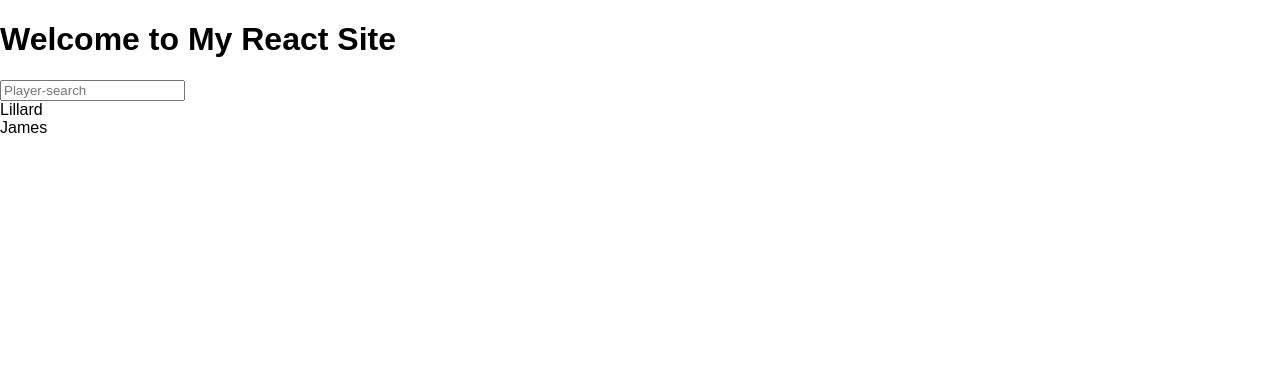
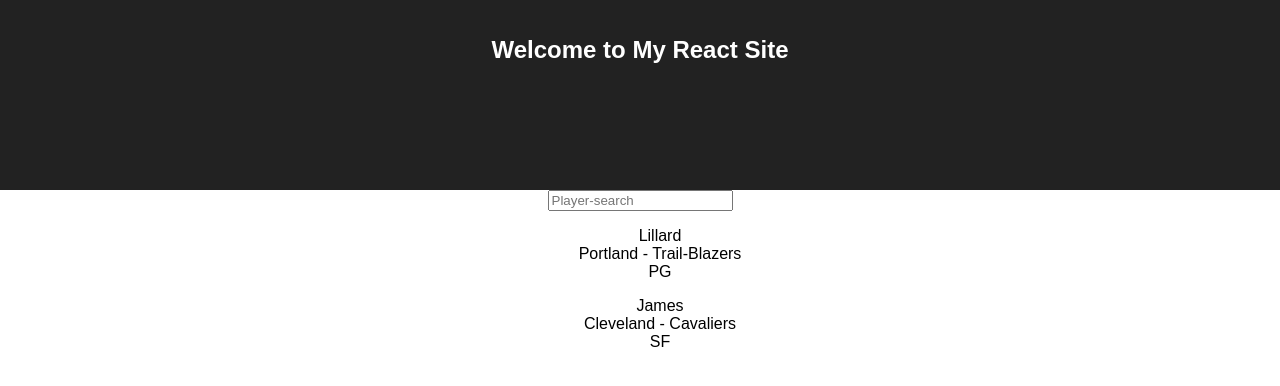
Before and after one commit to Cooper-Runstein/NBA-App-Learn-React, a React (Create React App) app: page / in a window 1280 px wide. Shown: the top 386 px of the page. Built offline with nearby package versions, Linux system fonts and the light colour scheme.

Commit message:
player.js displays full info

```diff
--- a/src/App.css
+++ b/src/App.css
@@ -26,3 +26,7 @@
   from { transform: rotate(0deg); }
   to { transform: rotate(360deg); }
 }
+
+li {
+  list-style: none;
+}
--- a/src/App.js
+++ b/src/App.js
@@ -1,5 +1,5 @@
 import React, { Component } from 'react';
-// import './App.css';
+import './App.css';
 import Input from './Inputs.js';
 import Results from './Results.js';
 
--- a/src/player.js
+++ b/src/player.js
@@ -2,7 +2,13 @@ import React from 'react';
 import PropTypes from 'prop-types';
 
 const Player = props =>
-    <div> {props.player.name} </div>
+    <div>
+         <ul>
+            <li>{props.player.name} </li>
+            <li>{props.player.city} - {props.player.team} </li>
+            <li> {props.player.position} </li>
+        </ul>
+    </div>
 
 
 Player.propTypes = {
```
